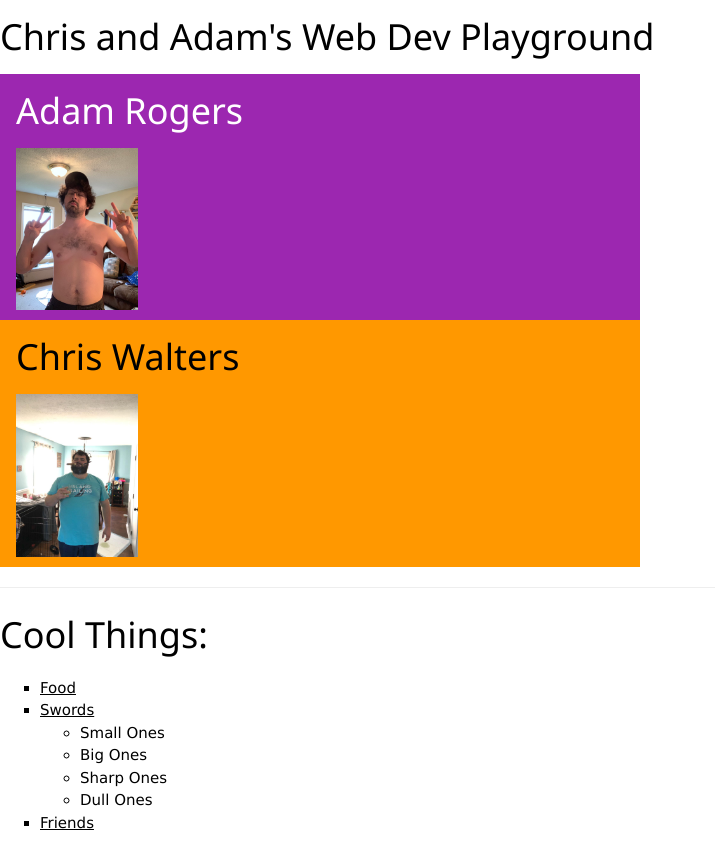
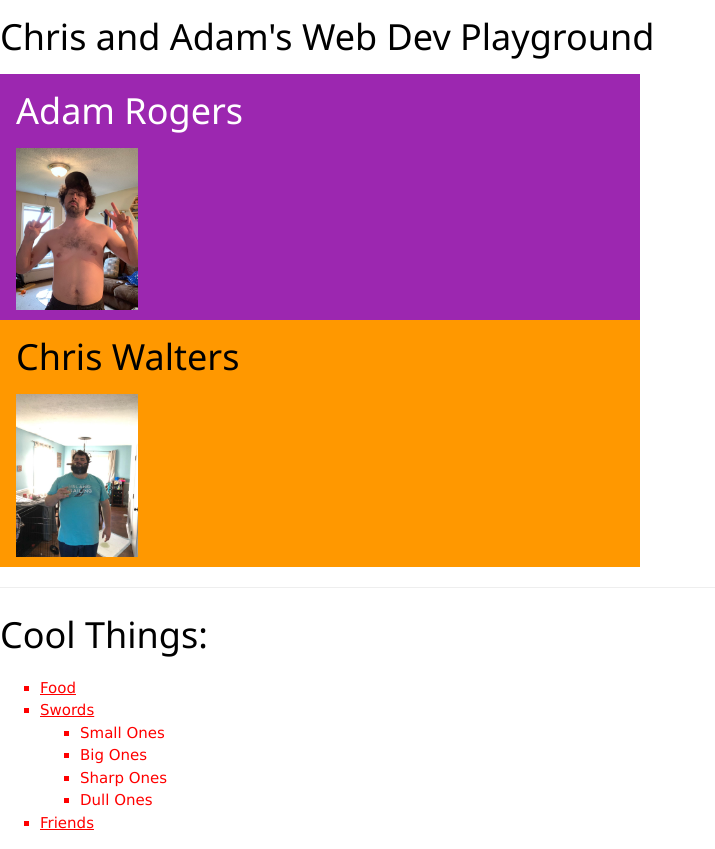
Before and after one commit to Chriswalt64/ThePlayground, a plain HTML site: page index.html in a window 1280 px wide. Shown: the whole page, without its empty margins (0-715 px from the left). Drawn offline with nearby package versions, Linux system fonts and the light colour scheme.

Commit message:
Update index.html

```diff
--- a/index.html
+++ b/index.html
@@ -17,8 +17,14 @@
     </div>
     <hr/>
     <div>
+      <style>
+    	  ul	{
+          color:red;
+          list-style-type:square;
+        }
+      </style>
       <h1>Cool Things:</h1>
-      <ul style="list-style-type:square;">
+      <ul>
         <li><a href="Food.jpg">Food</a></li>
         <li><a href="Sword.png">Swords</a>
           <ul>
```
